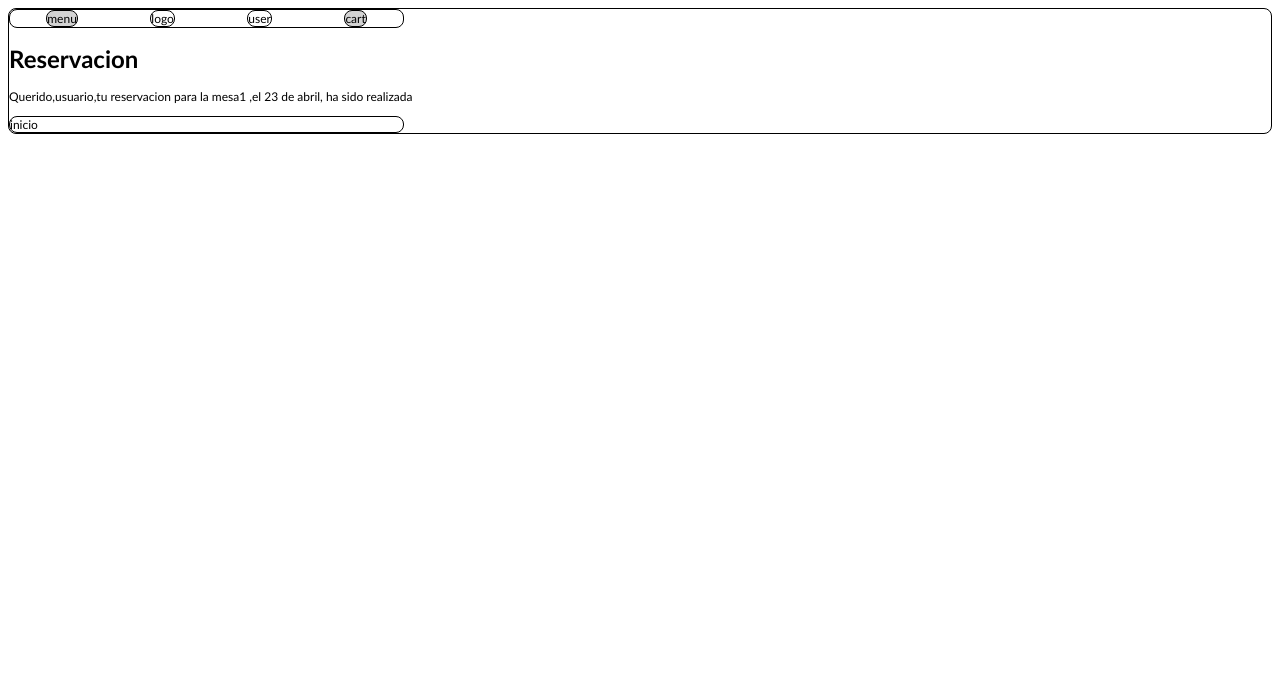
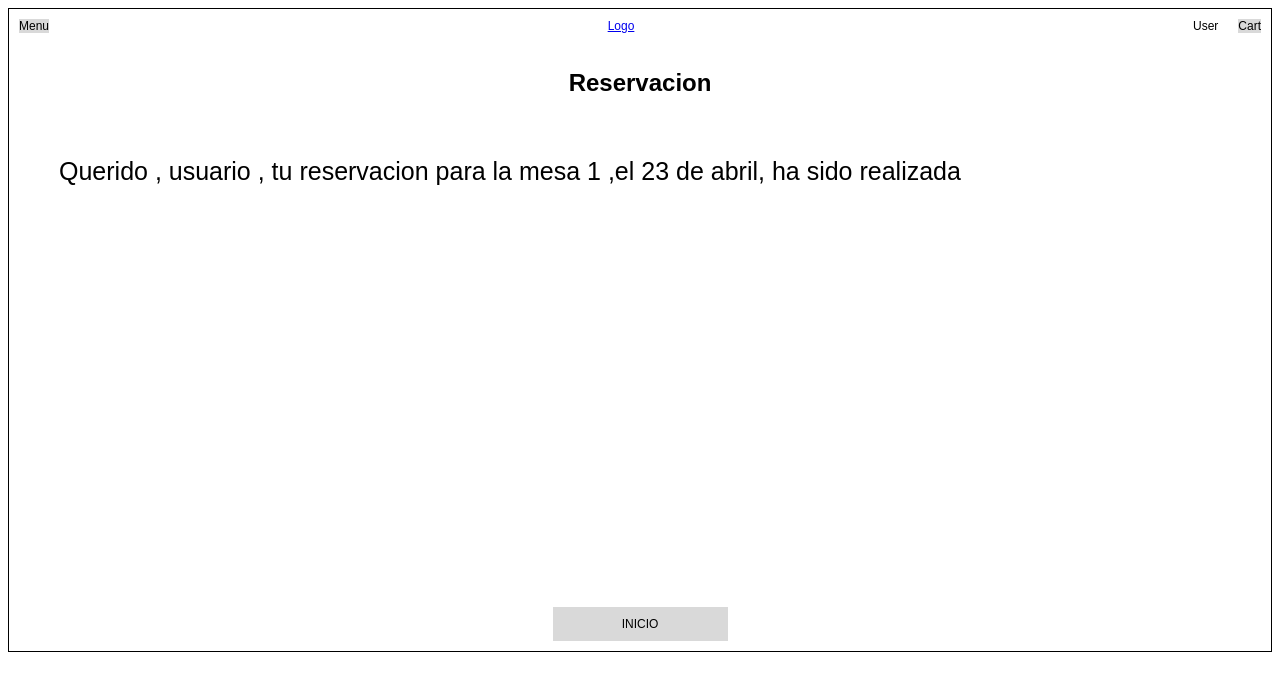
Before and after one commit to Andherson24/restaurante-bar, a plain HTML site: page resumen.html in a window 1280 px wide. Drawn offline with Linux system fonts and the light colour scheme.

Commit message:
pagina resumen modificado

```diff
--- /dev/null
+++ b/resumen.css
@@ -0,0 +1,97 @@
+body {
+    border: 1px solid black;
+    font-family: calibri;
+    font-size: 12px;
+    font-family: 'Nunito Sans', sans-serif;
+
+}
+
+div {
+    box-sizing: border-box;
+}
+
+.header {
+    overflow: hidden;
+    display: flex;
+    align-items: center;
+    justify-content: space-between;
+    border: none;
+
+}
+
+.header a {
+    text-align: center;
+    float: none;
+    display: block;
+    text-align: left;
+}
+
+.header a.logo {
+    display: block;
+    margin-left: auto;
+    margin-right: auto;
+    width: 50%;
+}
+
+.derecha-menu {
+    float: right;
+    display: flex;
+    justify-content: space-between;
+    border: none;
+}
+
+.izquierda-menu {
+    border: none;
+}
+
+.icono {
+    display: flex;
+    justify-content: space-around;
+    align-items: center;
+    margin: 10px;
+    background: #D9D9D9;
+    border: none;
+}
+
+#user {
+    background: white;
+
+}
+
+#reservacion {
+    display: flex;
+    align-items: center;
+    flex-direction: column;
+    justify-content: center;
+    padding: 10px;
+}
+
+#inicio {
+    padding: 10px;
+    display: flex;
+    justify-content: center;
+    font-family: 'Nunito Sans', sans-serif;
+    font-size: 12px;
+    background: #D9D9D9;
+    border: none;
+    text-align: center;
+}
+
+.inicio {
+    display: flex;
+    justify-content: center;
+    border: none;
+    margin-top: 1em;
+    margin-bottom: 10px;
+
+}
+
+p {
+    display: block;
+    justify-content: center;
+    margin: 50px;
+    height: 400px;
+    font-size: 25px;
+
+
+}
--- a/resumen.html
+++ b/resumen.html
@@ -1,27 +1,37 @@
 <!DOCTYPE html>
 <html lang="en">
+
 <head>
     <meta charset="UTF-8">
     <meta http-equiv="X-UA-Compatible" content="IE=edge">
     <meta name="viewport" content="width=device-width, initial-scale=1.0">
     <title>Resumen</title>
-    <link rel="stylesheet" href="styles.css">
+    <link rel="stylesheet" href="resumen.css">
 </head>
+
 <body>
-    <div class="resumen">
-        <div class="nav">
-            <div class="menu">menu</div>
-            <div class="logo">logo</div>
-            <div class="user">user</div>
-            <div class="cart">cart</div>
+    <div class="header">
+        <div class="izquierda-menu">
+            <div class="icono" id="menu">Menu</div>
         </div>
-        <h1>Reservacion</h1>
-        <p>Querido,usuario,tu reservacion para la mesa1
+        <a href="#">Logo</a>
+        <div class="derecha-menu">
+            <div class="icono" id="user">User</div>
+            <div class="icono" id="cart">Cart</div>
+        </div>
+    </div>
+    <h1 id="reservacion">Reservacion</h1>
+    <div class="res">
+        <p id="mensaje">Querido , usuario , tu reservacion para la mesa 1
             ,el 23 de abril, ha sido realizada
         </p>
-        <div class="inicio">inicio</div>
+    </div>
+    <div class="inicio">
+        <input type="text" id="inicio" name="inicio" value="INICIO">
+    </div>
 
     </div>
 
 </body>
+
 </html>
```
